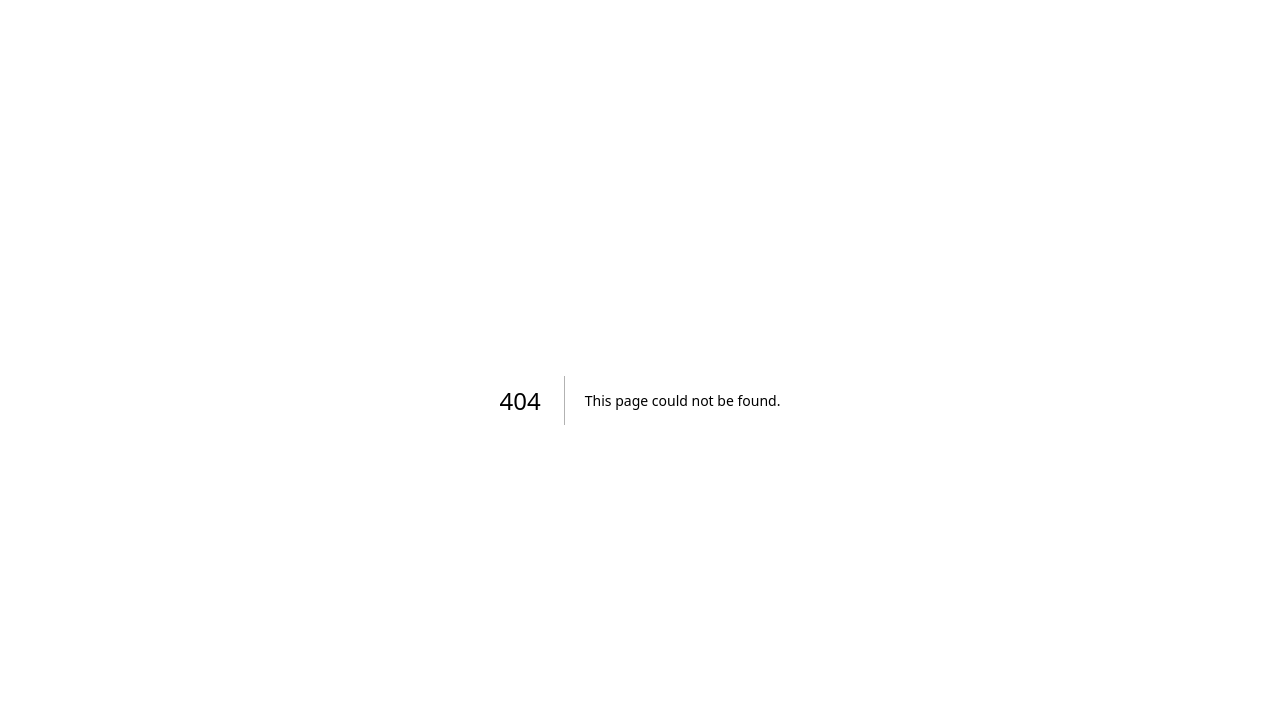
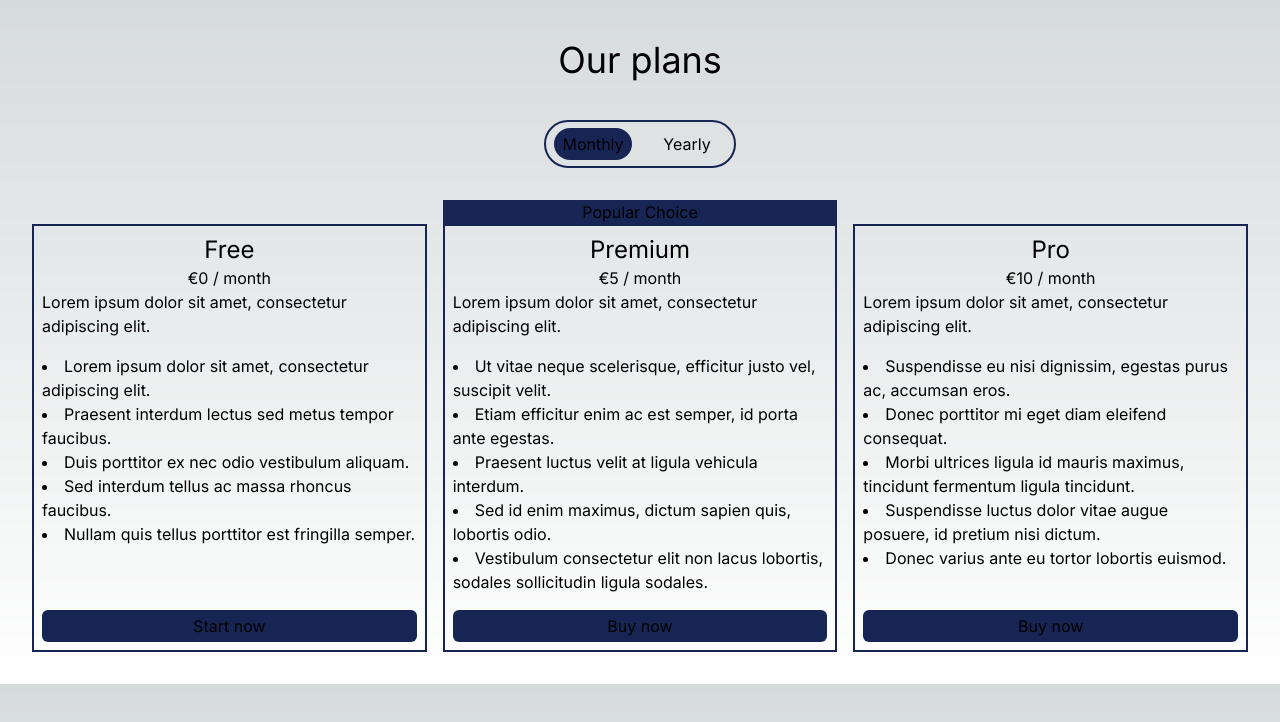
Before and after one commit to RikuPutkinen/small-demo-pages, a Next.js app: page /pricing in a window 1280 px wide. Before the commit this address had no page. Shown: the top 722 px of the page. Built offline with nearby package versions, Linux system fonts and the light colour scheme.

Commit message:
Add pricing page

```diff
--- /dev/null
+++ b/src/app/pricing/components/tier-container.tsx
@@ -0,0 +1,32 @@
+import TierData from "../types/tier-data";
+import styles from '../pricing.module.css';
+
+export default function TierContainer({ data, monthly }: {data : TierData, monthly: boolean}) {
+  const { name, description, monthlyPrice, yearlyPrice, features, popular} = data;
+
+  return (
+    <>
+      {popular ? <div><p className="text-center bg-blue-950 -mb-4">Popular Choice</p></div> : null}
+      <div className={styles.tier_container}>
+        <div>
+          <p className="text-center text-2xl">{name}</p>
+          <p className="text-center">€{monthly ?
+            `${monthlyPrice} / month` :
+            `${yearlyPrice} / year`
+            }
+          </p>
+          <p>{description}</p>
+        </div>
+        <ul className="list-disc list-inside">
+          {features.map(feature => {
+            return <li key={feature}>{feature}</li>
+          })}
+        </ul>
+        <button className="w-full bg-blue-950 rounded-md p-1">{(monthlyPrice === 0 && yearlyPrice === 0) ?
+          'Start now' :
+          'Buy now'}
+        </button>
+      </div>
+    </>
+  )
+}
--- /dev/null
+++ b/src/app/pricing/page.tsx
@@ -0,0 +1,76 @@
+"use client"
+
+import TierContainer from "./components/tier-container";
+import TierData from "./types/tier-data";
+import styles from './pricing.module.css';
+import { ChangeEvent, FormEventHandler, useState } from "react";
+
+const freeData: TierData = {
+  name: 'Free',
+  description: 'Lorem ipsum dolor sit amet, consectetur adipiscing elit.',
+  monthlyPrice: 0,
+  yearlyPrice: 0,
+  features: [
+    'Lorem ipsum dolor sit amet, consectetur adipiscing elit.',
+    'Praesent interdum lectus sed metus tempor faucibus.',
+    'Duis porttitor ex nec odio vestibulum aliquam.',
+    'Sed interdum tellus ac massa rhoncus faucibus.',
+    'Nullam quis tellus porttitor est fringilla semper.'
+  ]
+}
+
+const premiumData: TierData = {
+  name: 'Premium',
+  description: 'Lorem ipsum dolor sit amet, consectetur adipiscing elit.',
+  monthlyPrice: 5,
+  yearlyPrice: 50,
+  features: [
+    'Ut vitae neque scelerisque, efficitur justo vel, suscipit velit.',
+    'Etiam efficitur enim ac est semper, id porta ante egestas.',
+    'Praesent luctus velit at ligula vehicula interdum.',
+    'Sed id enim maximus, dictum sapien quis, lobortis odio.',
+    'Vestibulum consectetur elit non lacus lobortis, sodales sollicitudin ligula sodales.'
+  ],
+  popular: true
+}
+
+const proData: TierData = {
+  name: 'Pro',
+  description: 'Lorem ipsum dolor sit amet, consectetur adipiscing elit.',
+  monthlyPrice: 10,
+  yearlyPrice: 100,
+  features: [
+    'Suspendisse eu nisi dignissim, egestas purus ac, accumsan eros.',
+    'Donec porttitor mi eget diam eleifend consequat.',
+    'Morbi ultrices ligula id mauris maximus, tincidunt fermentum ligula tincidunt.',
+    'Suspendisse luctus dolor vitae augue posuere, id pretium nisi dictum.',
+    'Donec varius ante eu tortor lobortis euismod.'
+  ]
+}
+
+export default function Page() {
+  const [monthly, setMonthly] = useState(true);
+
+  function handleChange(e : React.ChangeEvent<HTMLInputElement>) {
+    setMonthly(e.target.value === "monthly")
+  }
+
+  return (
+    <>
+      <h1 className="text-4xl text-center m-10">Our plans</h1>
+      <div className="flex flex-col items-center">
+        <div className={styles.sub_toggle} onChange={handleChange}>
+          <input className={styles.sub_input} id="monthly" value="monthly" name="type" type="radio"  defaultChecked/>
+          <label className={styles.sub_label} htmlFor="monthly">Monthly</label>
+          <input className={styles.sub_input} id="yearly" value="yearly" name="type" type="radio"/>
+          <label className={styles.sub_label} htmlFor="yearly">Yearly</label>
+        </div>
+      <div className={styles.pricing_container}>
+        <TierContainer data={freeData} monthly={monthly} />
+        <TierContainer data={premiumData} monthly={monthly} />
+        <TierContainer data={proData} monthly={monthly} />
+      </div>
+      </div>
+    </>
+  )
+}
--- /dev/null
+++ b/src/app/pricing/pricing.module.css
@@ -0,0 +1,43 @@
+.tier_container {
+  display: grid;
+  grid-template-rows: subgrid;
+  grid-row: 2 / 5;
+  border: #172554 solid 2px;
+  padding: .5rem;
+}
+
+.pricing_container {
+  display: grid;
+  grid-auto-flow: column;
+  gap: 1rem;
+  grid-template-columns: repeat(3, minmax(200px, 400px));
+  grid-template-rows: repeat(3, max-content);
+  margin: 2rem;
+}
+
+.sub_toggle {
+  display: flex;
+  align-items: center;
+  border: #172554 2px solid;
+  width: 12rem;
+  height: 3rem;
+  border-radius: 1.5rem;
+}
+
+.sub_input {
+    display: none;
+  }
+
+.sub_label {
+  display: flex;
+  justify-content: center;
+  align-items: center;
+  width: 5rem;
+  height: 2rem;
+  border-radius: 1rem;
+  margin: 0 0.5rem;
+}
+
+.sub_input:checked + label {
+  background-color: #172554;
+}
--- /dev/null
+++ b/src/app/pricing/types/tier-data.ts
@@ -0,0 +1,8 @@
+export default interface TierData {
+  name: string,
+  description: string,
+  monthlyPrice: number,
+  yearlyPrice: number,
+  features: string[],
+  popular?: boolean
+}
```
